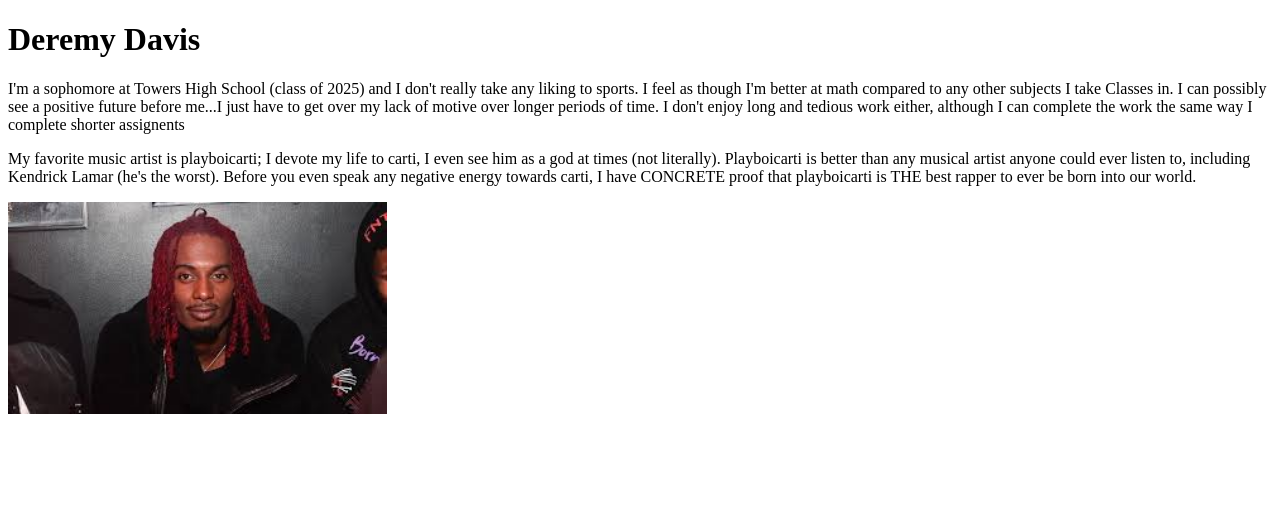
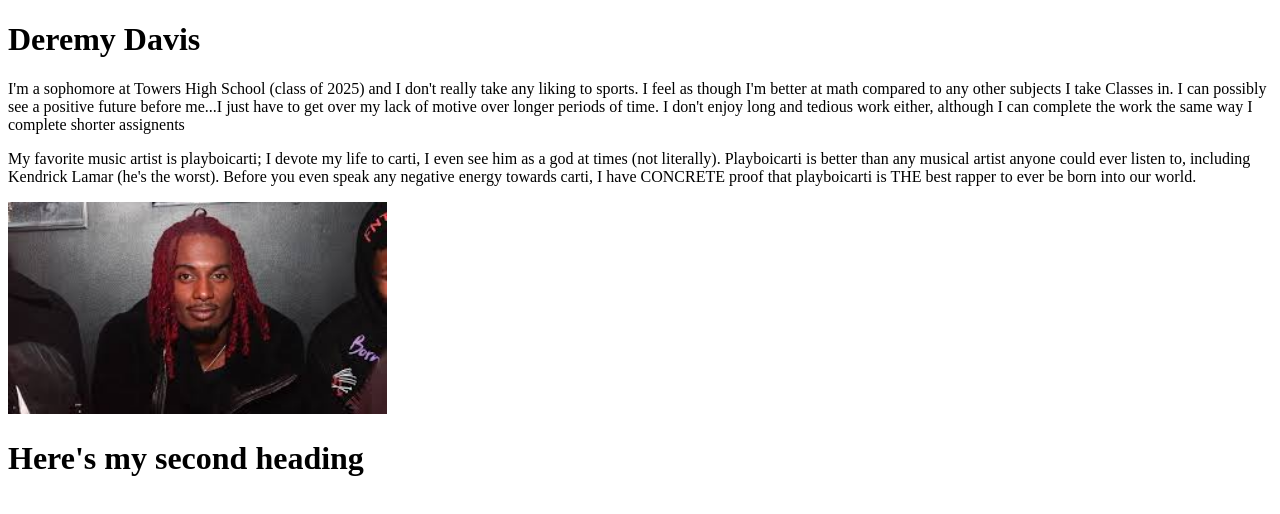
Before and after one commit to deremyownsyourwebsite/deremyownsyourwebsite.github.io, a plain HTML site: page index.html in a window 1280 px wide. Drawn offline with Linux system fonts and the light colour scheme.

Commit message:
Update index.html

```diff
--- a/index.html
+++ b/index.html
@@ -15,3 +15,5 @@
   </p>
   <img src="images.jpg" width="30%" alt="A Picture of the god himself, Playboicarti.">
 </html>
+<H1>Here's my second heading</H1>
+</html>
```
